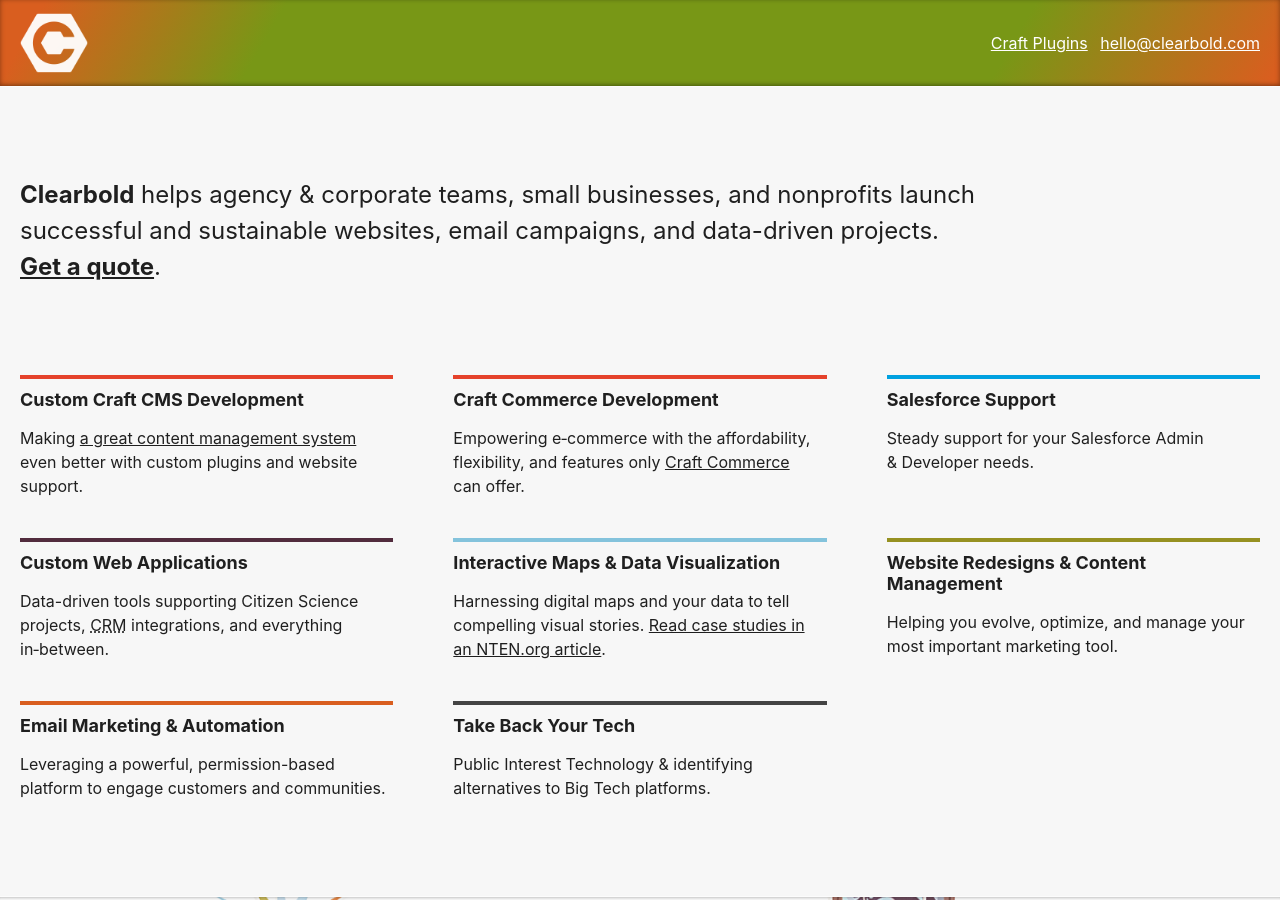
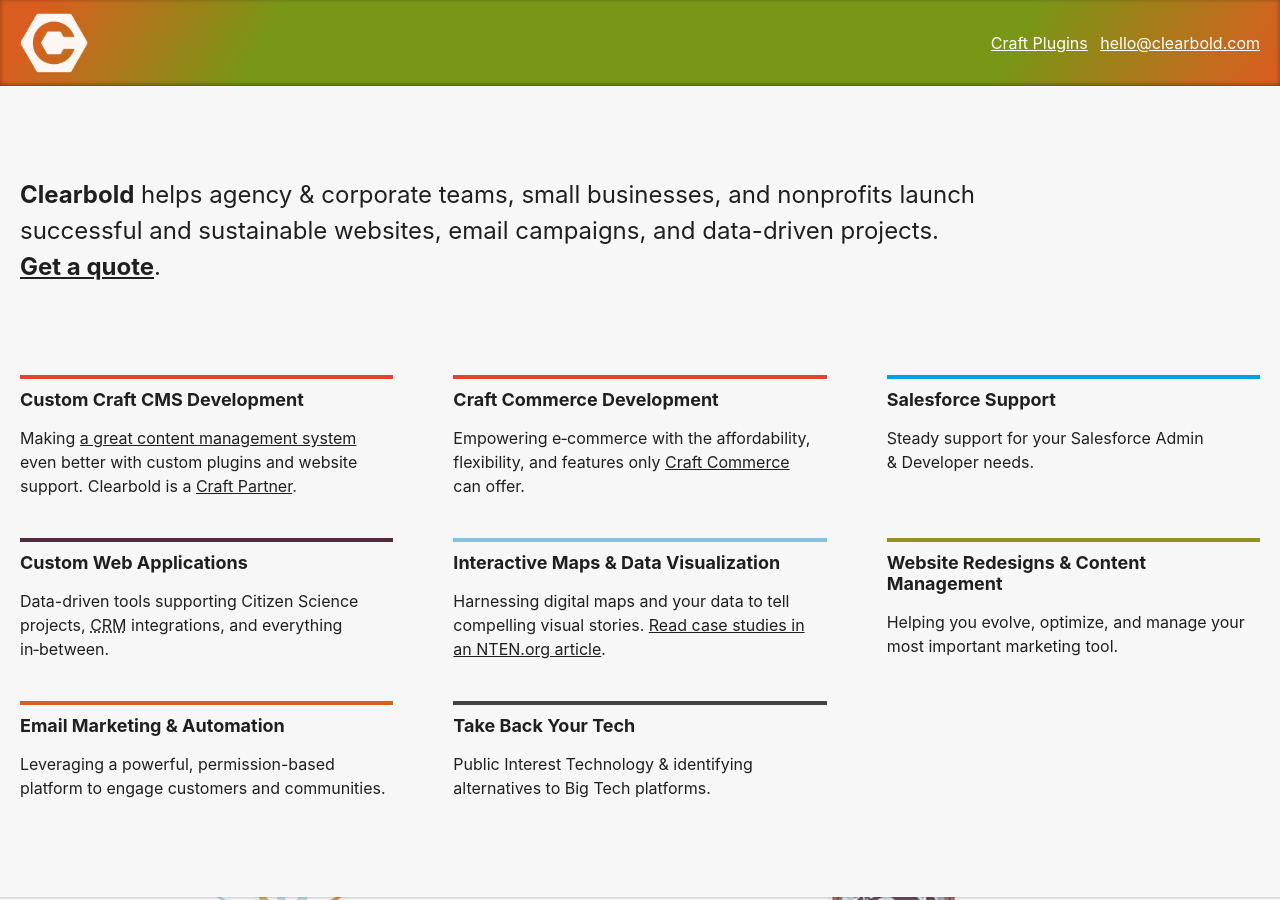
Before and after one commit to clearbold/clearbold.github.io, a Jekyll site: the page built from index.html, in a window 1280 px wide and 900 px high. Built offline with Jekyll 4.4.1, drawn with Linux system fonts in a browser that asks for light colours.

Commit message:
Craft Partner links

```diff
--- a/_layouts/home.html
+++ b/_layouts/home.html
@@ -44,7 +44,7 @@
             <div class="cards">
                 <div class="card card-craft">
                     <h2>Custom Craft CMS Development</h2>
-                    <p>Making <a href="https://craftcms.com">a great content management system</a> even better with custom plugins and website support.</p>
+                    <p>Making <a href="https://craftcms.com">a great content management system</a> even better with custom plugins and website support. Clearbold is a <a href="https://craftcms.com/partners/clearbold">Craft&nbsp;Partner</a>.</p>
                 </div>
                 <div class="card card-craft">
                     <h2>Craft Commerce Development</h2>
--- a/_layouts/jn.html
+++ b/_layouts/jn.html
@@ -45,7 +45,7 @@
             <div class="cards">
                 <div class="card card-craft">
                     <h2>Custom Craft CMS Development</h2>
-                    <p>Making <a href="https://craftcms.com">a great content management system</a> even better with custom plugins and website support.</p>
+                    <p>Making <a href="https://craftcms.com">a great content management system</a> even better with custom plugins and website support. Clearbold is a <a href="https://craftcms.com/partners/clearbold">Craft&nbsp;Partner</a>.</p>
                 </div>
                 <div class="card card-craft">
                     <h2>Craft Commerce Development</h2>
```
